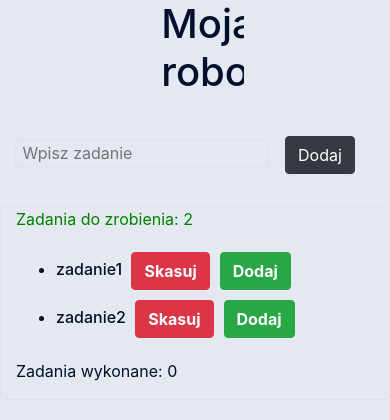
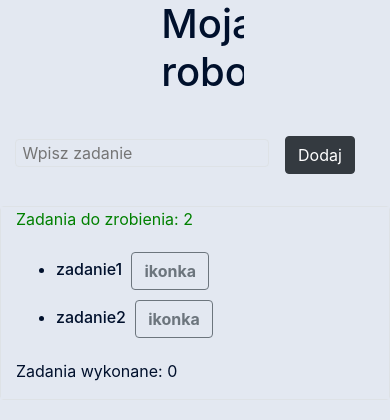
Before and after one commit to cashnalot/angular-todo, an Angular app: page / in a window 390 px wide. Shown: the top 420 px of the page. Built offline with nearby package versions, Linux system fonts and the light colour scheme.

Commit message:
hamburger(do dokończenia) + css do no-task

```diff
--- a/src/app/todo-task/todo-task.component.html
+++ b/src/app/todo-task/todo-task.component.html
@@ -1,14 +1,27 @@
-
 <ng-container *ngIf="tasksList.length > 0; else noTask">
-      <p [ngStyle]="{color: getColor()}" >Zadania do zrobienia: {{tasksList.length}}</p>
+  <p [ngStyle]="{ color: getColor() }">
+    Zadania do zrobienia: {{ tasksList.length }}
+  </p>
   <ul>
     <li *ngFor="let task of tasksList">
-          {{task}}
+      {{ task }}
+      <ng-template #popContent>
         <button class="btn btn-danger" (click)="remove(task)">Skasuj</button>
         <button class="btn btn-success" (click)="done(task)">Dodaj</button>
+      </ng-template>
+      <ng-template #popTitle>Co chcesz zrobić?</ng-template>
+      <button
+        type="button"
+        class="btn btn-outline-secondary"
+        [ngbPopover]="popContent"
+        [popoverTitle]="popTitle"
+        [autoClose]="'outside'"
+      >
+      ikonka
+      </button>
     </li>
   </ul>
 </ng-container>
 <ng-template #noTask>
-      <p>Brak aktualnych zadań do wykonania.</p>
+  <p class="no-task">Brak aktualnych zadań do wykonania.</p>
 </ng-template>
--- a/src/app/todo-task/todo-task.component.scss
+++ b/src/app/todo-task/todo-task.component.scss
@@ -5,3 +5,6 @@ button{
 li {
   font-weight: 500;
 }
+.no-task{
+  color: greenyellow;
+}
```
Lines whose indentation alone changed are shown as unchanged.
